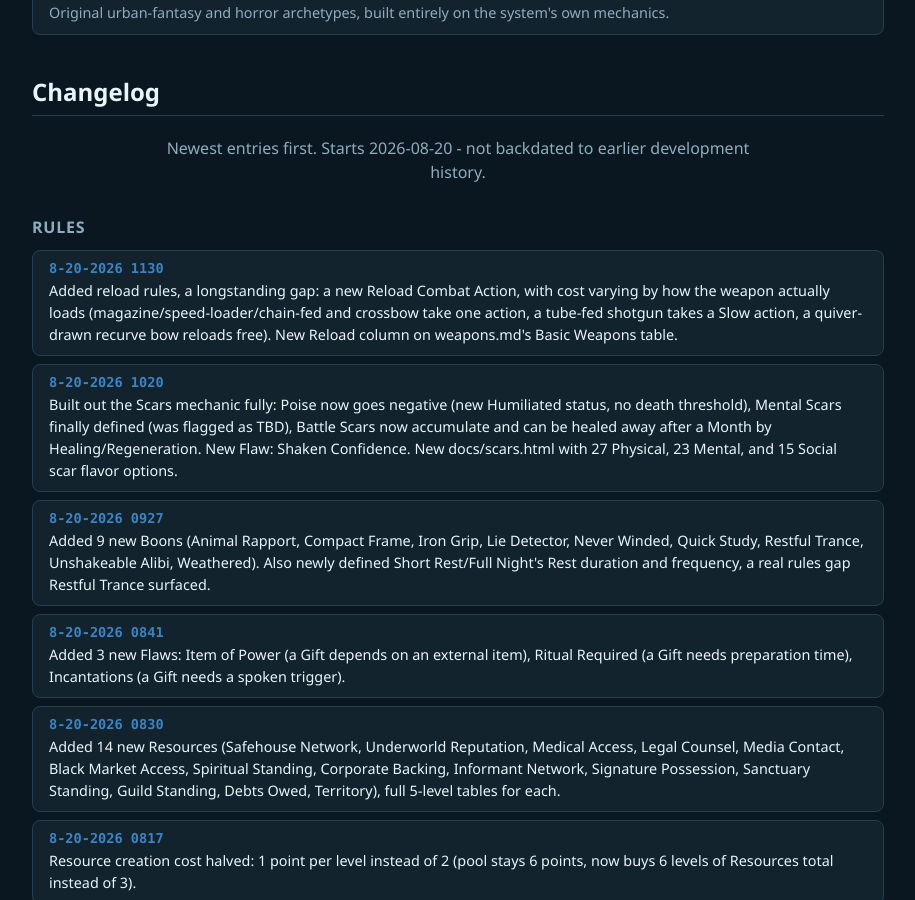
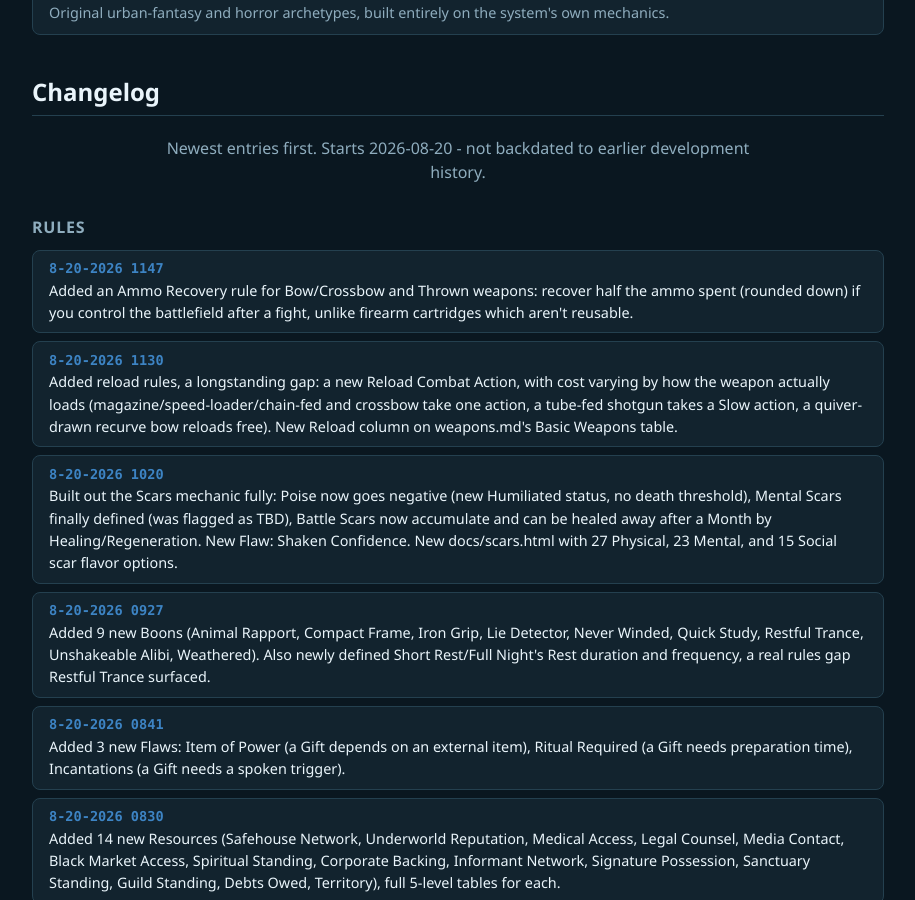
Before and after one commit to feralucce/20_Below, a Jekyll site: the page index.html, which Jekyll copies as it is, in a window 1280 px wide and 900 px high, scrolled down 2493 px. Shown: the whole window, without its empty margins (182-1097 px from the left). Built offline with Jekyll 4.4.1, drawn with Linux system fonts in a browser that asks for light colours.

Commit message:
Changelog entry for ammo recovery rule

```diff
--- a/index.html
+++ b/index.html
@@ -279,6 +279,10 @@
   <h3 class="changelog-heading">Rules</h3>
   <ul class="changelog-list">
     <li class="changelog-entry">
+      <span class="changelog-date">8-20-2026 1147</span>
+      <span class="changelog-text">Added an Ammo Recovery rule for Bow/Crossbow and Thrown weapons: recover half the ammo spent (rounded down) if you control the battlefield after a fight, unlike firearm cartridges which aren't reusable.</span>
+    </li>
+    <li class="changelog-entry">
       <span class="changelog-date">8-20-2026 1130</span>
       <span class="changelog-text">Added reload rules, a longstanding gap: a new Reload Combat Action, with cost varying by how the weapon actually loads (magazine/speed-loader/chain-fed and crossbow take one action, a tube-fed shotgun takes a Slow action, a quiver-drawn recurve bow reloads free). New Reload column on weapons.md's Basic Weapons table.</span>
     </li>
```
